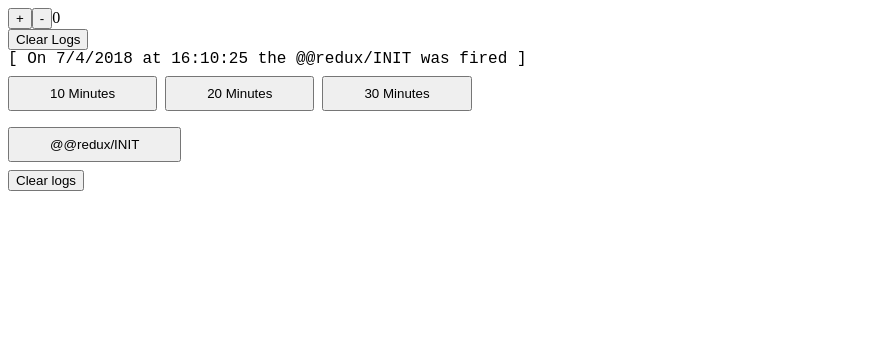
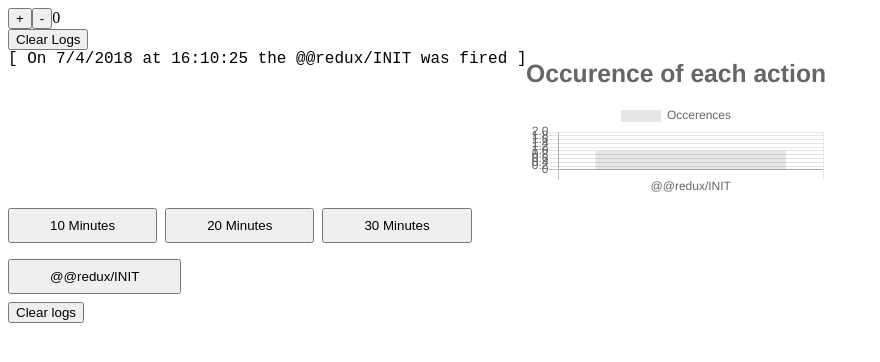
Before and after one commit to SteliosVoskos/ReduxLoggerComponent, a React app: page / in a window 1280 px wide. Shown: the top 362 px of the page, without its empty margins (0-880 px from the left). Built offline with nearby package versions, Linux system fonts and the light colour scheme.

Commit message:
Basic analytics functionality | Added Bar chart that tracks the action occurences

```diff
--- a/package.json
+++ b/package.json
@@ -48,7 +48,9 @@
     "webpack-hot-middleware": "^2.10.0"
   },
   "dependencies": {
-    "react": "^0.14.6",
+    "chart.js": "^2.7.2",
+    "react": "^0.14.9",
+    "react-chartjs-2": "^2.7.2",
     "react-dom": "^0.14.6"
   }
 }
--- /dev/null
+++ b/src/components/Chart.js
@@ -0,0 +1,54 @@
+import React, { Component } from 'react';
+import { Bar, Line, Pie } from 'react-chartjs-2';
+
+export default class Chart extends Component {
+    static defaultProps = {
+        displayTitle: true
+    };
+
+    constructor(props) {
+        super(props);
+
+        this.state = {
+            chartData: {
+                labels: this.props.labels,
+                datasets: [{
+                    label:'Occerences',
+                    data: this.props.data
+                }]
+            }
+        }
+    }
+
+    componentWillMount() {
+        this.setState({
+            chartData: {
+                labels: this.props.labels,
+                datasets: [{
+                    label:'Occerences',
+                    data: this.props.data
+                }]
+            }
+        })
+    }
+
+    render() {
+        return (
+            <div className="chart">
+                <Bar
+                    data={this.state.chartData}
+                    options={
+                        {
+                            maintainAspectRatio: false,
+                            title: {
+                                display: this.props.displayTitle,
+                                text: 'Occurence of each action',
+                                fontSize: 25
+                            }
+                        }
+                    }
+                />
+            </div>
+        );
+    }
+}
--- a/src/components/Logger.js
+++ b/src/components/Logger.js
@@ -1,10 +1,20 @@
 import React, { Component } from 'react';
 import FiltersContainer from '../containers/FiltersContainer';
 import Log from './Log';
+import Table from './Table';
 
 export default class Logger extends Component {
     handleClearLogClick = () => {
         this.props.clearLogs();
+    }
+
+    getStyles() {
+        return {
+            logsContainer: {
+                display: 'flex',
+                flexDirection: 'row'
+            }
+        };
     }
 
     renderLogs() {
@@ -24,8 +34,11 @@ export default class Logger extends Component {
             <div>
                 <div>
                 {this.renderClearButton()}
-                    <div>
+                    <div style={this.getStyles().logsContainer}>
                         {this.renderLogs()}
+                        {this.props.persistedLogs.length && <Table
+                            tableOfActionOccurences={this.props.tableOfActionOccurences}
+                        />}
                     </div>
                     <div>
                         <FiltersContainer />
--- /dev/null
+++ b/src/components/Table.js
@@ -0,0 +1,29 @@
+import React, { Component } from 'react';
+import Chart from './Chart';
+
+export default class Table extends Component {
+    createArrayFromKeysOrValues(givenObject, keysOrValues) {
+        return Object[keysOrValues](givenObject);
+    }
+
+    renderTableBody() {
+        const { tableOfActionOccurences } = this.props;
+
+        return (
+            <div>
+                <Chart
+                    labels={this.createArrayFromKeysOrValues(tableOfActionOccurences, 'keys')}
+                    data={this.createArrayFromKeysOrValues(tableOfActionOccurences, 'values')}
+                />
+            </div>
+        );
+    }
+
+    render() {
+        return (
+            <div>
+                {this.renderTableBody()}
+            </div>
+        )
+    }
+}
--- a/src/containers/LoggerContainer.js
+++ b/src/containers/LoggerContainer.js
@@ -2,11 +2,19 @@ import { bindActionCreators } from 'redux';
 import { connect } from 'react-redux';
 import * as actions from '../actionCreators/actions';
 import Logger from '../components/Logger';
+import { logCounter } from '../services/logCounter';
 
 function mapStateToProps(state) {
+    const { logs, persistedLogs } = state.logger.logWorker;
+    console.log(persistedLogs);
+    const arrayOfActionTypes = [];
+    const actionTypeString = persistedLogs.length && persistedLogs.map(log => log.actionType);
+    const actionTypeArray = arrayOfActionTypes.concat(actionTypeString);
+    const tableOfActionOccurences = logCounter(actionTypeArray);
     return {
-        logs: state.logger.logWorker.logs,
-        persistedLogs: state.logger.logWorker.persistedLogs
+        logs,
+        persistedLogs,
+        tableOfActionOccurences
     }
 };
 
--- /dev/null
+++ b/src/services/logCounter.js
@@ -0,0 +1,14 @@
+export function findOccurencesOfActionTypes(accumulator, current) {
+    if (!accumulator[current]) {
+        accumulator[current] = 1;
+    } else {
+        accumulator[current] += 1;
+    }
+
+    return accumulator;
+}
+
+export function logCounter(givenArray) {
+    const groupings = givenArray.reduce(findOccurencesOfActionTypes, {});
+    return groupings;
+}
```
